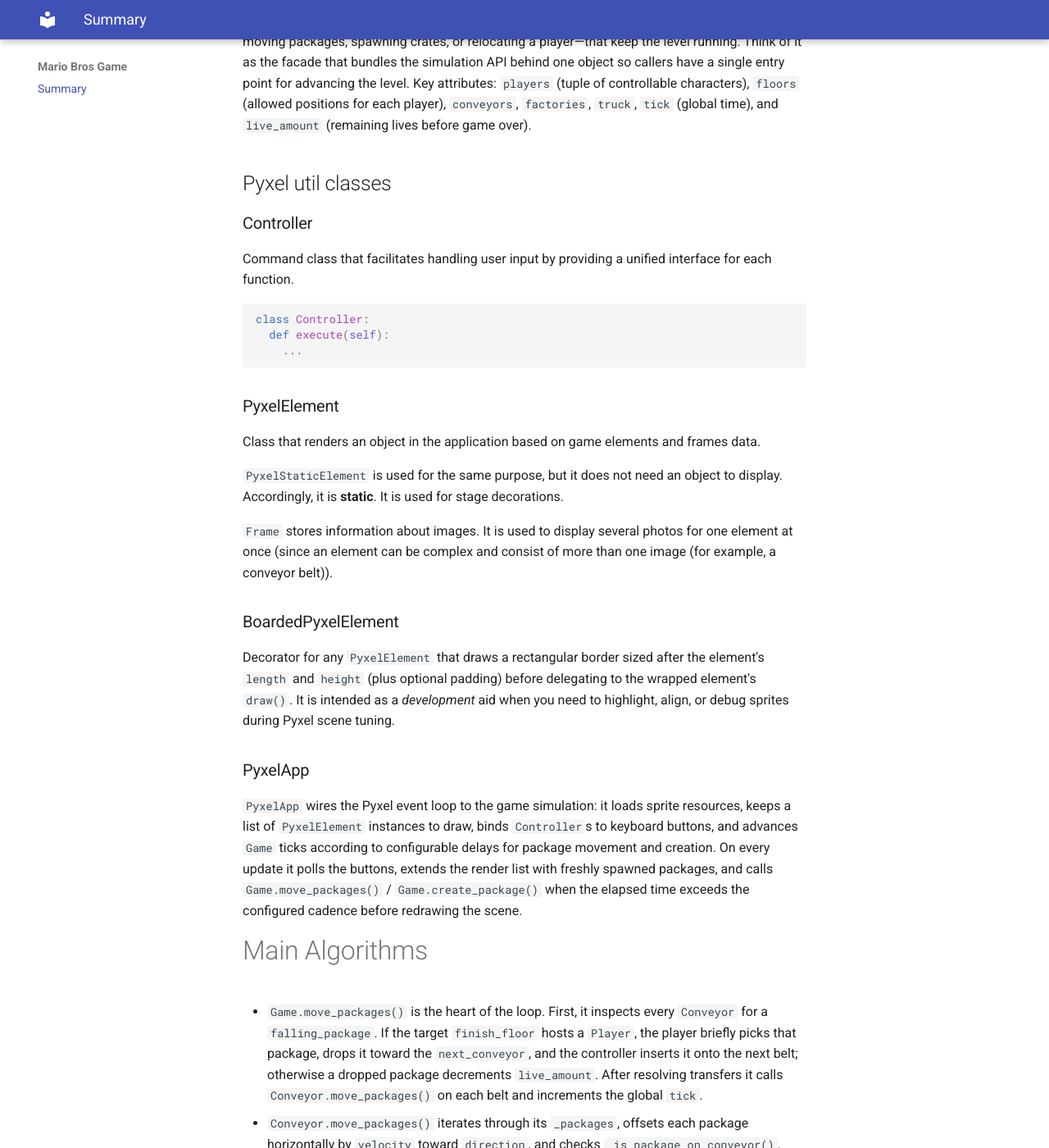
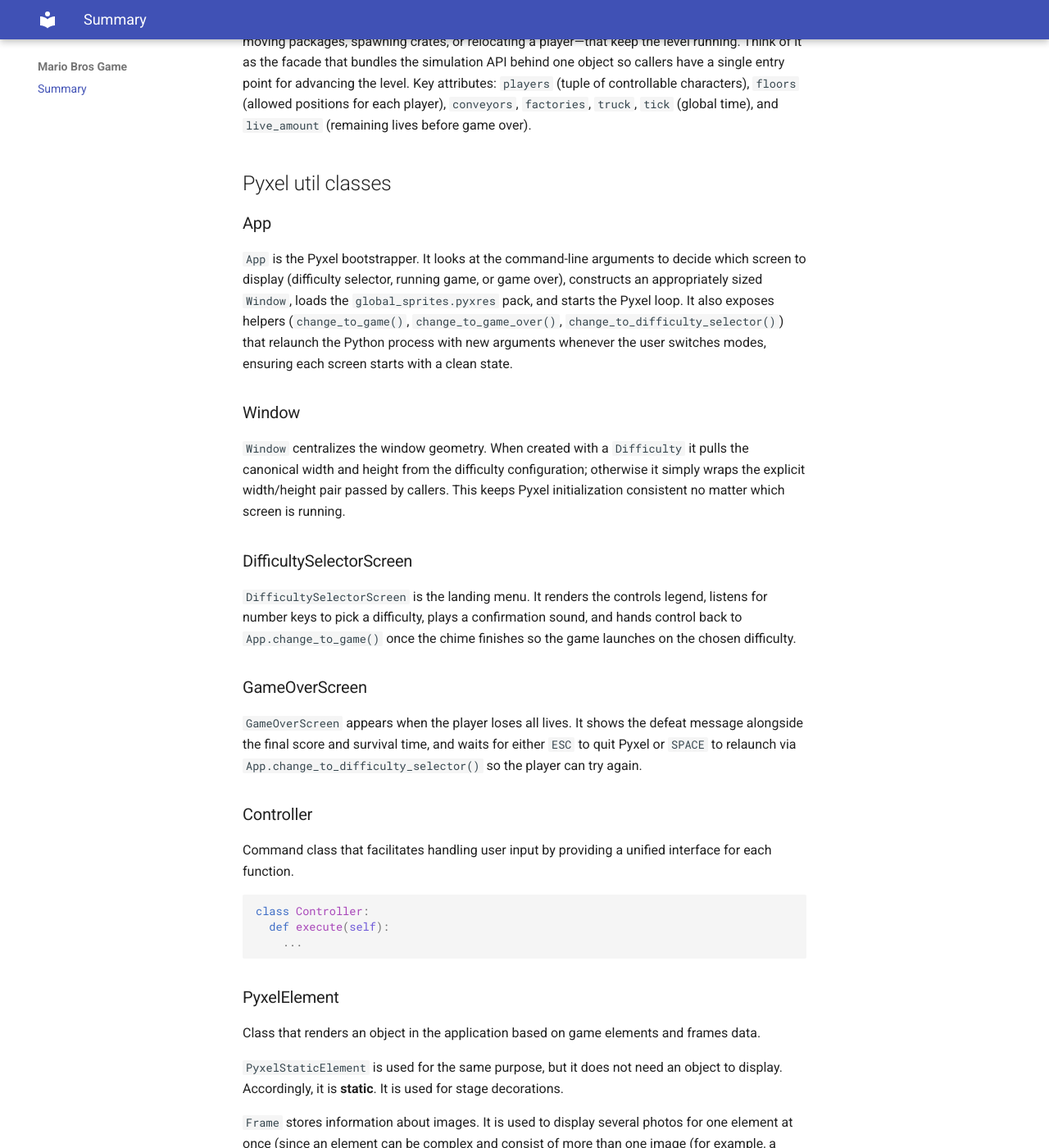
Before and after one commit to AliakseiYafremau/mario_bros, an MkDocs documentation site: the page built from docs/index.md, in a window 1280 px wide and 1400 px high, scrolled down 2367 px. Shown: the whole window at 82% size. Built offline with MkDocs 1.6.1 and Material for MkDocs 9.7.7, drawn with Linux system fonts in a browser that asks for light colours.

Commit message:
Describe new functionality

```diff
--- a/docs/index.md
+++ b/docs/index.md
@@ -70,6 +70,18 @@ Key attributes: `players` (tuple of controllable characters), `floors` (allowed
 
 ## Pyxel util classes
 
+### App
+`App` is the Pyxel bootstrapper. It looks at the command-line arguments to decide which screen to display (difficulty selector, running game, or game over), constructs an appropriately sized `Window`, loads the `global_sprites.pyxres` pack, and starts the Pyxel loop. It also exposes helpers (`change_to_game()`, `change_to_game_over()`, `change_to_difficulty_selector()`) that relaunch the Python process with new arguments whenever the user switches modes, ensuring each screen starts with a clean state.
+
+### Window
+`Window` centralizes the window geometry. When created with a `Difficulty` it pulls the canonical width and height from the difficulty configuration; otherwise it simply wraps the explicit width/height pair passed by callers. This keeps Pyxel initialization consistent no matter which screen is running.
+
+### DifficultySelectorScreen
+`DifficultySelectorScreen` is the landing menu. It renders the controls legend, listens for number keys to pick a difficulty, plays a confirmation sound, and hands control back to `App.change_to_game()` once the chime finishes so the game launches on the chosen difficulty.
+
+### GameOverScreen
+`GameOverScreen` appears when the player loses all lives. It shows the defeat message alongside the final score and survival time, and waits for either `ESC` to quit Pyxel or `SPACE` to relaunch via `App.change_to_difficulty_selector()` so the player can try again.
+
 ### Controller
 Command class that facilitates handling user input by providing a unified interface for each function.
 
```
